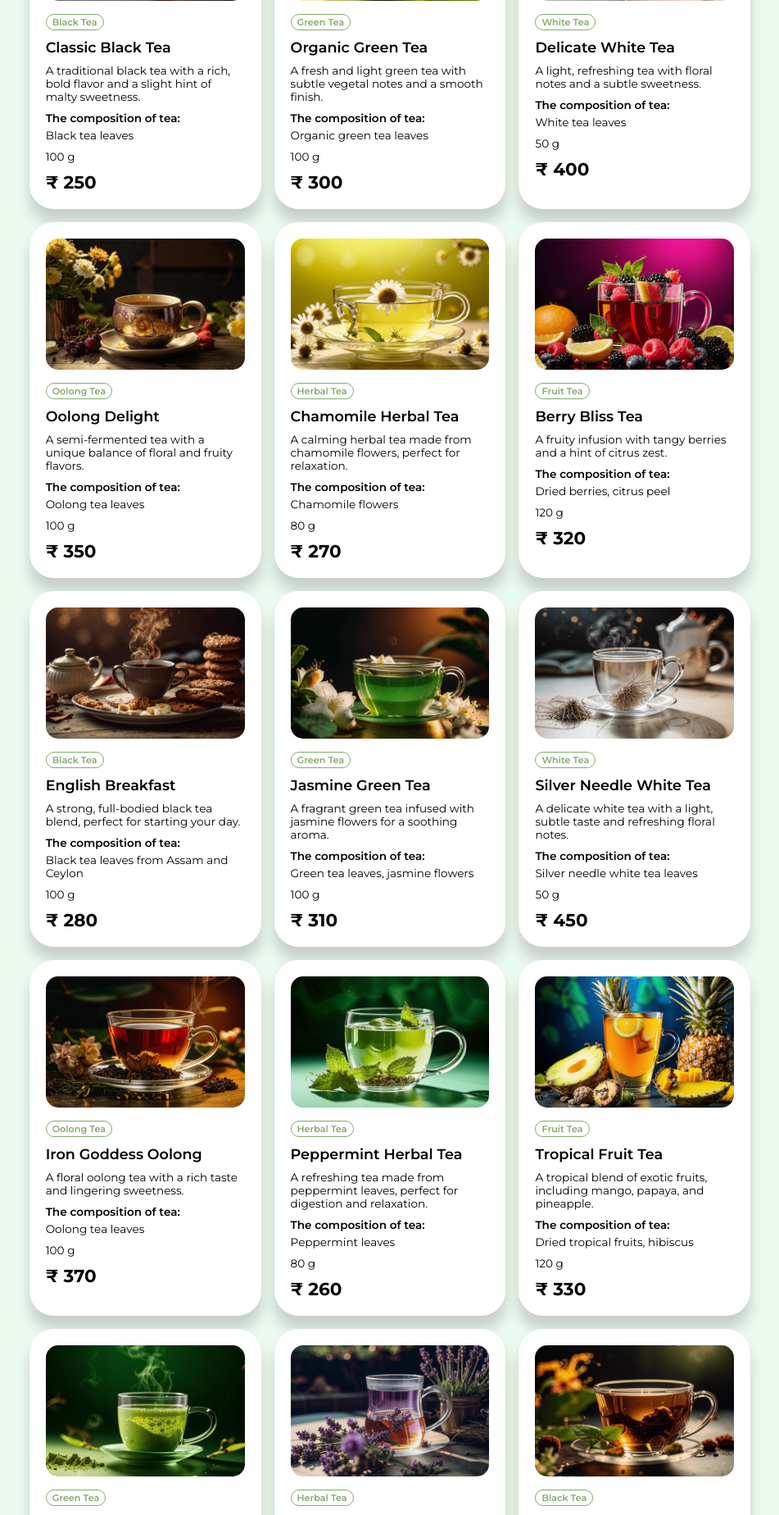
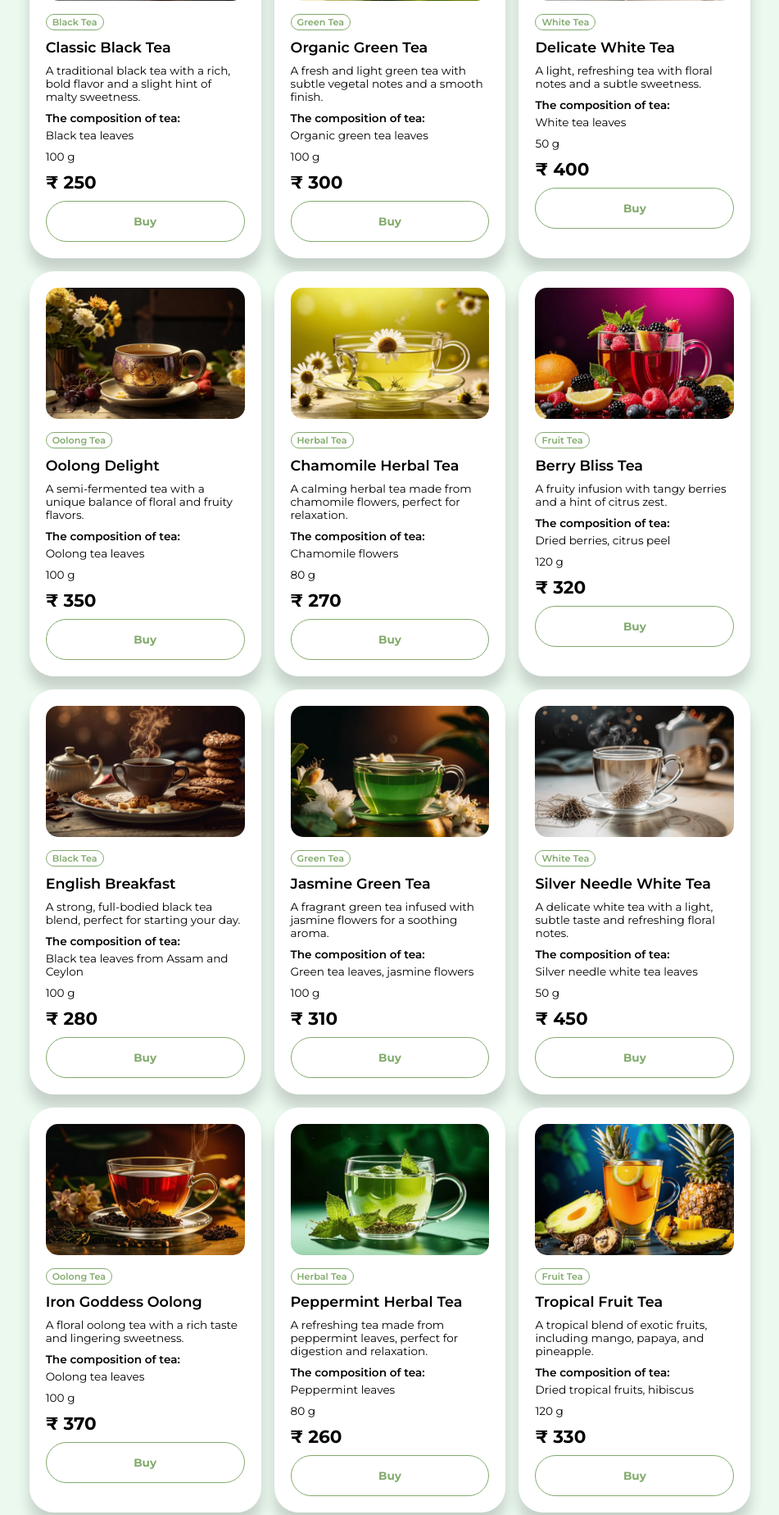
Before and after one commit to mr-danbis/VivaTea, a PHP site: page /app/catalogPage.html in a window 1280 px wide. Shown: the part 442-2290 px from the top of the page at 82% size, without its empty margins (164-1115 px from the left). Run offline with PHP 8.4, Linux system fonts and the light colour scheme.

Commit message:
Added buy btn & generated title and description

```diff
--- a/app/aboutPage.html
+++ b/app/aboutPage.html
@@ -3,8 +3,8 @@
 <head>
     <meta charset="UTF-8">
     <meta name="viewport" content="width=device-width, initial-scale=1.0, maximum-scale=1.0, user-scalable=0">
-    <title>VivaTea - Premium Loose Leaf & Herbal Teas for Every Taste</title>
-    <meta name="description" content="Premium Loose Leaf & Herbal Teas for Every Taste">
+    <title>Buy Tea Online | VivaTea - Premium Tea Selection</title>
+    <meta name="description" content="VivaTea offers unique tea compositions that create a special atmosphere of coziness and enjoyment. Immerse yourself in the world of tea with VivaTea!">
     <link type="image/png" sizes="16x16" rel="icon" href="images/favicon.png">
     <link rel="stylesheet" href="css/style.min.css">
 </head>
--- a/app/blocks/head/head.html
+++ b/app/blocks/head/head.html
@@ -1,8 +1,8 @@
 <head>
     <meta charset="UTF-8">
     <meta name="viewport" content="width=device-width, initial-scale=1.0, maximum-scale=1.0, user-scalable=0">
-    <title>VivaTea - Premium Loose Leaf & Herbal Teas for Every Taste</title>
-    <meta name="description" content="Premium Loose Leaf & Herbal Teas for Every Taste">
+    <title>Buy Tea Online | VivaTea - Premium Tea Selection</title>
+    <meta name="description" content="VivaTea offers unique tea compositions that create a special atmosphere of coziness and enjoyment. Immerse yourself in the world of tea with VivaTea!">
     <link type="image/png" sizes="16x16" rel="icon" href="images/favicon.png">
     <link rel="stylesheet" href="css/style.min.css">
 </head>
--- a/app/catalogPage.html
+++ b/app/catalogPage.html
@@ -3,8 +3,8 @@
 <head>
     <meta charset="UTF-8">
     <meta name="viewport" content="width=device-width, initial-scale=1.0, maximum-scale=1.0, user-scalable=0">
-    <title>VivaTea - Premium Loose Leaf & Herbal Teas for Every Taste</title>
-    <meta name="description" content="Premium Loose Leaf & Herbal Teas for Every Taste">
+    <title>Buy Tea Online | VivaTea - Premium Tea Selection</title>
+    <meta name="description" content="VivaTea offers unique tea compositions that create a special atmosphere of coziness and enjoyment. Immerse yourself in the world of tea with VivaTea!">
     <link type="image/png" sizes="16x16" rel="icon" href="images/favicon.png">
     <link rel="stylesheet" href="css/style.min.css">
 </head>
@@ -105,6 +105,7 @@
                     <div class="catalog__item-price">
                         ₹ <span>250</span>
                     </div>
+                    <a class="catalog__item-btn btn" href="contactsPage.html">Buy</a>
                 </li>
 
                 <li class="catalog__item">
@@ -124,6 +125,7 @@
                     <div class="catalog__item-price">
                         ₹ <span>300</span>
                     </div>
+                    <a class="catalog__item-btn btn" href="contactsPage.html">Buy</a>
                 </li>
 
                 <li class="catalog__item">
@@ -143,6 +145,7 @@
                     <div class="catalog__item-price">
                         ₹ <span>400</span>
                     </div>
+                    <a class="catalog__item-btn btn" href="contactsPage.html">Buy</a>
                 </li>
 
                 <li class="catalog__item">
@@ -162,6 +165,7 @@
                     <div class="catalog__item-price">
                         ₹ <span>350</span>
                     </div>
+                    <a class="catalog__item-btn btn" href="contactsPage.html">Buy</a>
                 </li>
 
                 <li class="catalog__item">
@@ -181,6 +185,7 @@
                     <div class="catalog__item-price">
                         ₹ <span>270</span>
                     </div>
+                    <a class="catalog__item-btn btn" href="contactsPage.html">Buy</a>
                 </li>
 
                 <li class="catalog__item">
@@ -200,6 +205,7 @@
                     <div class="catalog__item-price">
                         ₹ <span>320</span>
                     </div>
+                    <a class="catalog__item-btn btn" href="contactsPage.html">Buy</a>
                 </li>
 
                 <li class="catalog__item">
@@ -219,6 +225,7 @@
                     <div class="catalog__item-price">
                         ₹ <span>280</span>
                     </div>
+                    <a class="catalog__item-btn btn" href="contactsPage.html">Buy</a>
                 </li>
 
                 <li class="catalog__item">
@@ -238,6 +245,7 @@
                     <div class="catalog__item-price">
                         ₹ <span>310</span>
                     </div>
+                    <a class="catalog__item-btn btn" href="contactsPage.html">Buy</a>
                 </li>
 
                 <li class="catalog__item">
@@ -257,6 +265,7 @@
                     <div class="catalog__item-price">
                         ₹ <span>450</span>
                     </div>
+                    <a class="catalog__item-btn btn" href="contactsPage.html">Buy</a>
                 </li>
 
                 <li class="catalog__item">
@@ -276,6 +285,7 @@
                     <div class="catalog__item-price">
                         ₹ <span>370</span>
                     </div>
+                    <a class="catalog__item-btn btn" href="contactsPage.html">Buy</a>
                 </li>
 
                 <li class="catalog__item">
@@ -295,6 +305,7 @@
                     <div class="catalog__item-price">
                         ₹ <span>260</span>
                     </div>
+                    <a class="catalog__item-btn btn" href="contactsPage.html">Buy</a>
                 </li>
 
                 <li class="catalog__item">
@@ -314,6 +325,7 @@
                     <div class="catalog__item-price">
                         ₹ <span>330</span>
                     </div>
+                    <a class="catalog__item-btn btn" href="contactsPage.html">Buy</a>
                 </li>
 
                 <li class="catalog__item">
@@ -333,6 +345,7 @@
                     <div class="catalog__item-price">
                         ₹ <span>500</span>
                     </div>
+                    <a class="catalog__item-btn btn" href="contactsPage.html">Buy</a>
                 </li>
 
                 <li class="catalog__item">
@@ -352,6 +365,7 @@
                     <div class="catalog__item-price">
                         ₹ <span>290</span>
                     </div>
+                    <a class="catalog__item-btn btn" href="contactsPage.html">Buy</a>
                 </li>
 
                 <li class="catalog__item">
@@ -371,6 +385,7 @@
                     <div class="catalog__item-price">
                         ₹ <span>340</span>
                     </div>
+                    <a class="catalog__item-btn btn" href="contactsPage.html">Buy</a>
                 </li>
 
             </ul>
--- a/app/contactsPage.html
+++ b/app/contactsPage.html
@@ -3,8 +3,8 @@
 <head>
     <meta charset="UTF-8">
     <meta name="viewport" content="width=device-width, initial-scale=1.0, maximum-scale=1.0, user-scalable=0">
-    <title>VivaTea - Premium Loose Leaf & Herbal Teas for Every Taste</title>
-    <meta name="description" content="Premium Loose Leaf & Herbal Teas for Every Taste">
+    <title>Buy Tea Online | VivaTea - Premium Tea Selection</title>
+    <meta name="description" content="VivaTea offers unique tea compositions that create a special atmosphere of coziness and enjoyment. Immerse yourself in the world of tea with VivaTea!">
     <link type="image/png" sizes="16x16" rel="icon" href="images/favicon.png">
     <link rel="stylesheet" href="css/style.min.css">
 </head>
--- a/app/index.html
+++ b/app/index.html
@@ -3,8 +3,8 @@
 <head>
     <meta charset="UTF-8">
     <meta name="viewport" content="width=device-width, initial-scale=1.0, maximum-scale=1.0, user-scalable=0">
-    <title>VivaTea - Premium Loose Leaf & Herbal Teas for Every Taste</title>
-    <meta name="description" content="Premium Loose Leaf & Herbal Teas for Every Taste">
+    <title>Buy Tea Online | VivaTea - Premium Tea Selection</title>
+    <meta name="description" content="VivaTea offers unique tea compositions that create a special atmosphere of coziness and enjoyment. Immerse yourself in the world of tea with VivaTea!">
     <link type="image/png" sizes="16x16" rel="icon" href="images/favicon.png">
     <link rel="stylesheet" href="css/style.min.css">
 </head>
--- a/app/privacyPolicyPage.html
+++ b/app/privacyPolicyPage.html
@@ -3,8 +3,8 @@
 <head>
     <meta charset="UTF-8">
     <meta name="viewport" content="width=device-width, initial-scale=1.0, maximum-scale=1.0, user-scalable=0">
-    <title>VivaTea - Premium Loose Leaf & Herbal Teas for Every Taste</title>
-    <meta name="description" content="Premium Loose Leaf & Herbal Teas for Every Taste">
+    <title>Buy Tea Online | VivaTea - Premium Tea Selection</title>
+    <meta name="description" content="VivaTea offers unique tea compositions that create a special atmosphere of coziness and enjoyment. Immerse yourself in the world of tea with VivaTea!">
     <link type="image/png" sizes="16x16" rel="icon" href="images/favicon.png">
     <link rel="stylesheet" href="css/style.min.css">
 </head>
--- a/app/scss/settings/_global.scss
+++ b/app/scss/settings/_global.scss
@@ -43,11 +43,11 @@ body {
     border-radius: 50px;
     @include adaptive-padding(20, 10);
     background-color: $mainColor;
+    border: 1px solid transparent;
     color: rgb(246, 250, 253);
     font-family: MontserratBold;
     @include adaptive-font(16, 10);
     transition: all .3s;
-    border: 1px solid transparent;
     text-align: center;
 
     &:hover {
--- a/app/termsOfUsePage.html
+++ b/app/termsOfUsePage.html
@@ -3,8 +3,8 @@
 <head>
     <meta charset="UTF-8">
     <meta name="viewport" content="width=device-width, initial-scale=1.0, maximum-scale=1.0, user-scalable=0">
-    <title>VivaTea - Premium Loose Leaf & Herbal Teas for Every Taste</title>
-    <meta name="description" content="Premium Loose Leaf & Herbal Teas for Every Taste">
+    <title>Buy Tea Online | VivaTea - Premium Tea Selection</title>
+    <meta name="description" content="VivaTea offers unique tea compositions that create a special atmosphere of coziness and enjoyment. Immerse yourself in the world of tea with VivaTea!">
     <link type="image/png" sizes="16x16" rel="icon" href="images/favicon.png">
     <link rel="stylesheet" href="css/style.min.css">
 </head>
--- a/app/thanksPage.html
+++ b/app/thanksPage.html
@@ -3,8 +3,8 @@
 <head>
     <meta charset="UTF-8">
     <meta name="viewport" content="width=device-width, initial-scale=1.0, maximum-scale=1.0, user-scalable=0">
-    <title>VivaTea - Premium Loose Leaf & Herbal Teas for Every Taste</title>
-    <meta name="description" content="Premium Loose Leaf & Herbal Teas for Every Taste">
+    <title>Buy Tea Online | VivaTea - Premium Tea Selection</title>
+    <meta name="description" content="VivaTea offers unique tea compositions that create a special atmosphere of coziness and enjoyment. Immerse yourself in the world of tea with VivaTea!">
     <link type="image/png" sizes="16x16" rel="icon" href="images/favicon.png">
     <link rel="stylesheet" href="css/style.min.css">
 </head>
```
Also changed, not shown: app/blocks/catalog/catalog.html (+15 -0 lines), app/blocks/catalog/catalog.scss (+19 -4 lines), app/css/style.min.css.
